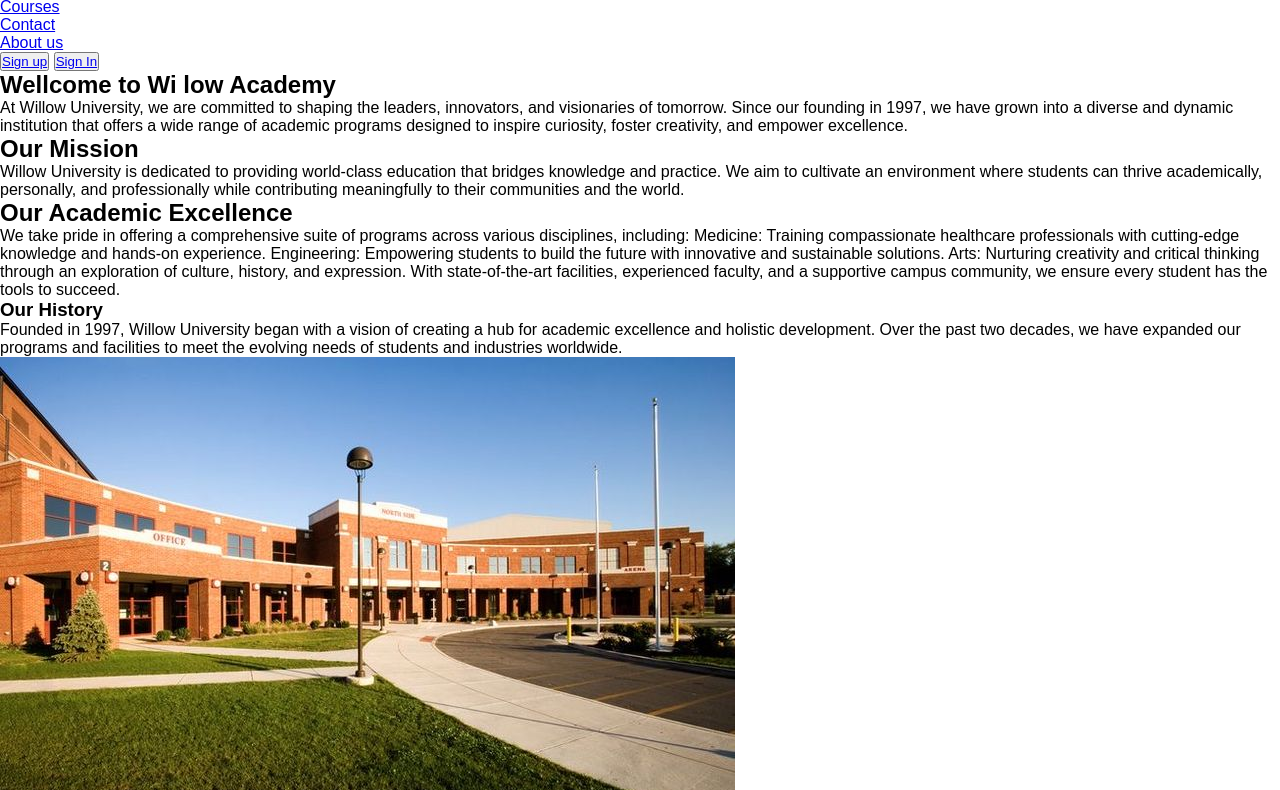
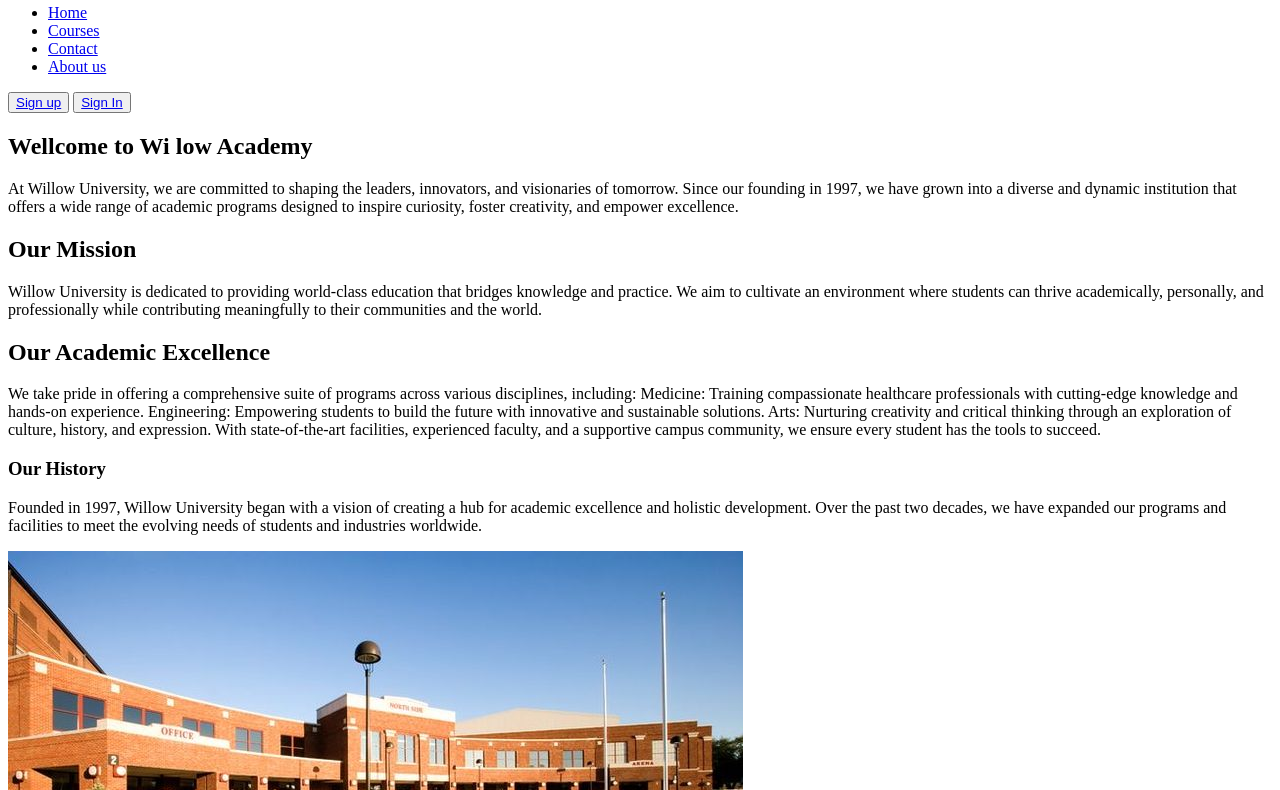
Before and after one commit to siphokazi00/learning_management_system, a plain HTML site: page About.html in a window 1280 px wide. Shown: the part 524-1314 px from the top of the page. Drawn offline with Linux system fonts and the light colour scheme.

```diff
--- a/css/About.css
+++ b/css/About.css
@@ -1,8 +1,4 @@
-* {
-    padding: 0%;
-    margin: 0%;
-    font-family: "Poppins", sans-serif;
-}
+/* General Styles */
 
 
 /*      Header   section  */
```
